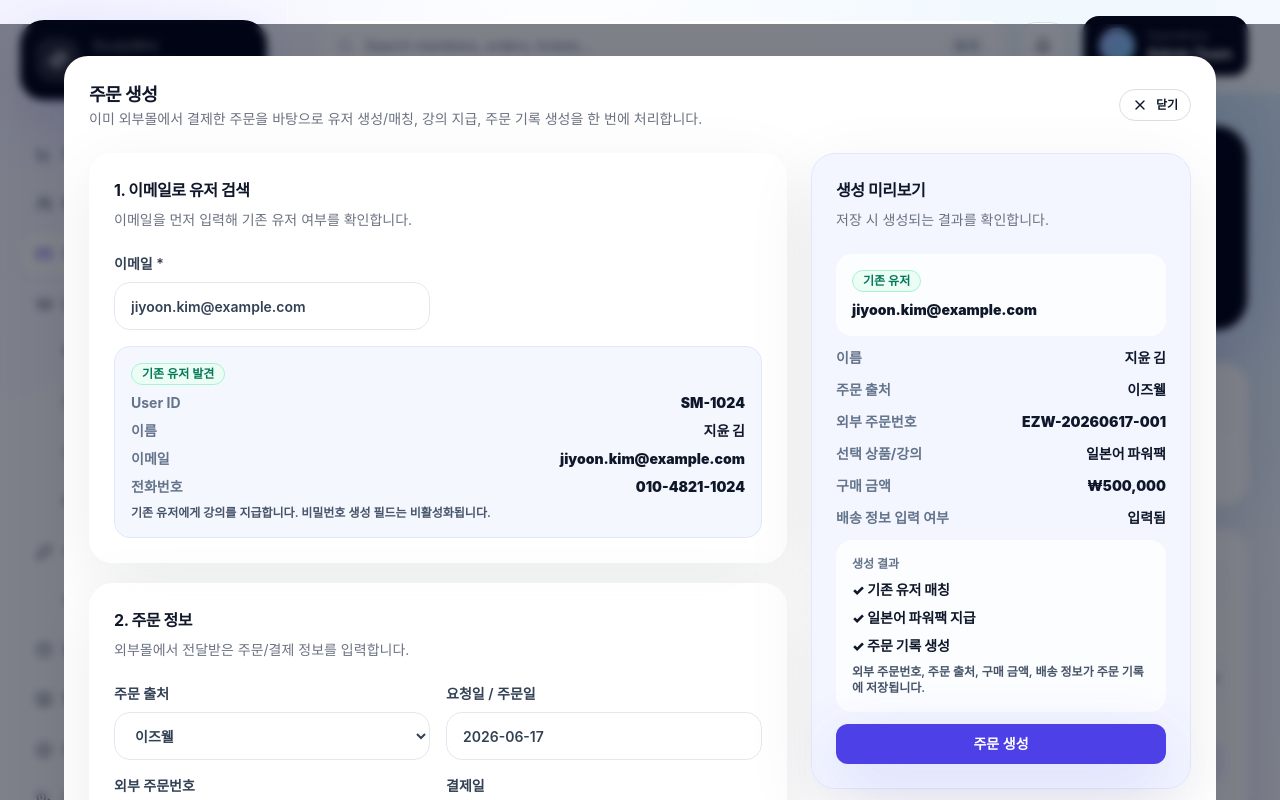
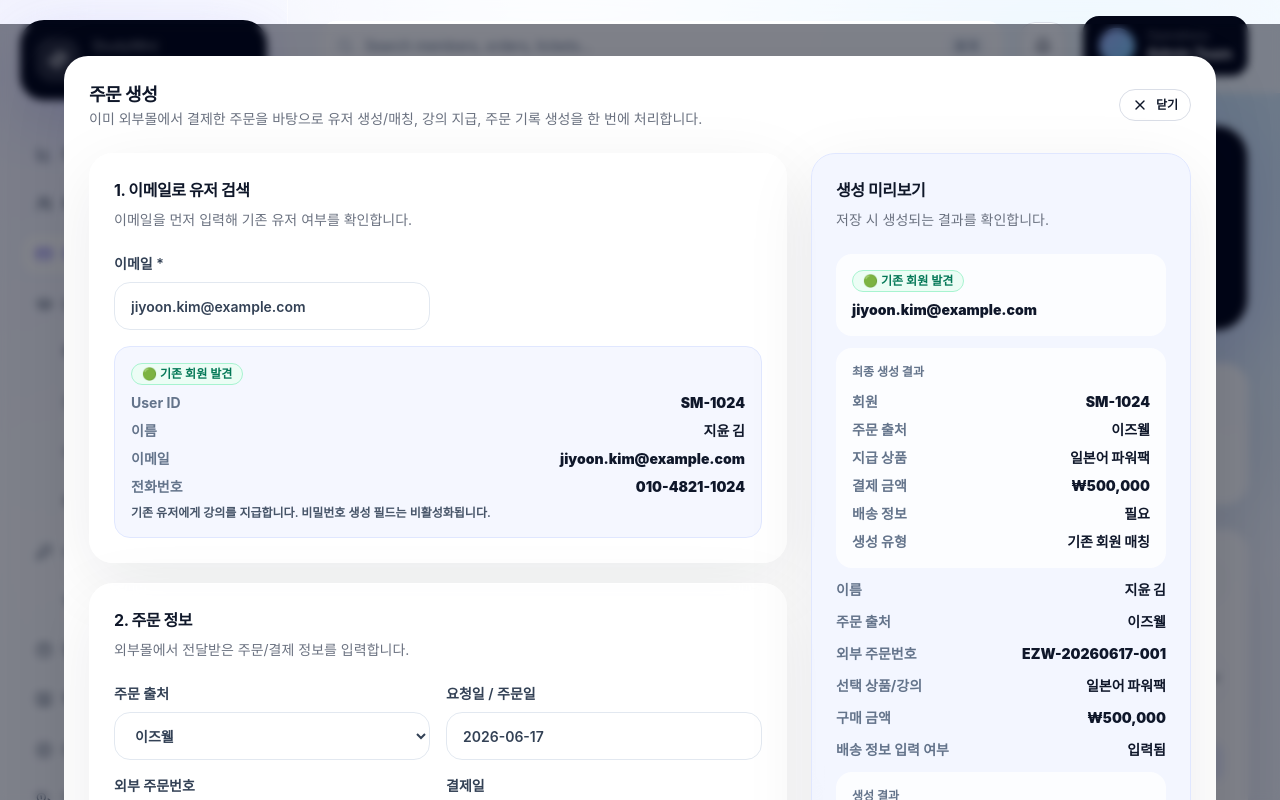
Before and after one commit to koo-2dub/studymini-admin-frontend, a Next.js app: page /orders in a window 1280 px wide. Both pictures are taken after a click on the button "주문 생성". Shown: the top 800 px of the page. Built offline with nearby package versions, Linux system fonts and the light colour scheme.

Commit message:
Add delivery-aware order creation preview

```diff
--- a/components/dashboard/orders-dashboard.tsx
+++ b/components/dashboard/orders-dashboard.tsx
@@ -310,10 +310,10 @@ function PaymentLinkDialog({ onClose }: { onClose: () => void }) {
 }
 
 const manualOrderProducts = [
-  { id: "COURSE-BIZ-KO-12W", sku: "BIZ-KO-12W", name: "비즈니스 회화 집중반", type: "코스", price: 215000, summary: "12주 비즈니스 한국어 회화 · 온라인 수업 24개", lessons: ["비즈니스 자기소개", "회의 표현", "이메일 표현", "프레젠테이션 말하기"] },
-  { id: "COURSE-EN-LISTENING-STARTER", sku: "EN-LISTENING-STARTER", name: "영어 리스닝 스타터", type: "코스", price: 99000, summary: "영어 듣기 입문 과정 · 핵심 레슨 18개", lessons: ["영어 리스닝 1단계", "영어 리스닝 2단계", "쉐도잉 트레이닝"] },
-  { id: "PACK-JP-POWER", sku: "JP-POWER-PACK", name: "일본어 파워팩", type: "패키지", price: 500000, summary: "일본어 기초 + 문법 + 네이티브 회화 패키지", lessons: ["일본어 1단계", "일본어 2단계", "일본어 3단계", "일본어 4단계"] },
-  { id: "PACK-SPA-BASIC", sku: "SPA-BASIC-08W", name: "스페인어 베이직 패키지", type: "패키지", price: 149000, summary: "스페인어 베이직 8주 과정 + 복습 자료", lessons: ["스페인어 1단계", "스페인어 2단계", "스페인어 회화 입문"] },
+  { id: "COURSE-BIZ-KO-12W", sku: "BIZ-KO-12W", name: "비즈니스 회화 집중반", type: "코스", productType: "디지털 상품", requiresShipping: false, price: 215000, summary: "12주 비즈니스 한국어 회화 · 온라인 수업 24개", lessons: ["비즈니스 자기소개", "회의 표현", "이메일 표현", "프레젠테이션 말하기"], permissions: ["비즈니스 회화 집중반", "비즈니스 자기소개", "회의 표현", "이메일 표현", "프레젠테이션 말하기"] },
+  { id: "COURSE-EN-LISTENING-STARTER", sku: "EN-LISTENING-STARTER", name: "영어 리스닝 스타터", type: "코스", productType: "디지털 상품", requiresShipping: false, price: 99000, summary: "영어 듣기 입문 과정 · 핵심 레슨 18개", lessons: ["영어 리스닝 1단계", "영어 리스닝 2단계", "쉐도잉 트레이닝"], permissions: ["영어 리스닝 스타터", "영어 리스닝 1단계", "영어 리스닝 2단계", "쉐도잉 트레이닝"] },
+  { id: "PACK-JP-POWER", sku: "JP-POWER-PACK", name: "일본어 파워팩", type: "패키지", productType: "디지털 + 페이퍼", requiresShipping: true, price: 500000, summary: "일본어 기초 + 문법 + 네이티브 회화 패키지", lessons: ["일본어 1단계", "일본어 2단계", "일본어 3단계", "일본어 4단계"], permissions: ["일본어 파워팩", "일본어 1단계", "일본어 2단계", "일본어 3단계", "일본어 4단계"] },
+  { id: "PACK-SPA-BASIC", sku: "SPA-BASIC-08W", name: "스페인어 베이직 패키지", type: "패키지", productType: "디지털 + 페이퍼", requiresShipping: true, price: 149000, summary: "스페인어 베이직 8주 과정 + 복습 자료", lessons: ["스페인어 1단계", "스페인어 2단계", "스페인어 회화 입문"], permissions: ["스페인어 베이직 패키지", "스페인어 1단계", "스페인어 2단계", "스페인어 회화 입문"] },
 ];
 
 function ManualOrderDialog({ onClose }: { onClose: () => void }) {
@@ -341,10 +341,12 @@ function ManualOrderDialog({ onClose }: { onClose: () => void }) {
   const selectedProduct = manualOrderProducts.find((product) => product.id === selectedProductId);
   const normalizedProductQuery = productQuery.trim().toLowerCase();
   const productResults = manualOrderProducts.filter((product) => !normalizedProductQuery || [product.id, product.sku, product.name, product.type].join(" ").toLowerCase().includes(normalizedProductQuery)).slice(0, 5);
-  const hasShippingInfo = [recipient, shippingPhone, shippingAddress, shippingDetailAddress, shippingPostalCode].some((value) => value.trim());
-  const userStatus = existingUser ? "기존 유저" : "신규 유저 생성 예정";
+  const requiresShipping = selectedProduct?.requiresShipping ?? false;
+  const hasShippingInfo = requiresShipping && [recipient, shippingPhone, shippingAddress, shippingDetailAddress, shippingPostalCode].some((value) => value.trim());
+  const userStatus = existingUser ? "🟢 기존 회원 발견" : "🟡 신규 회원 생성 예정";
   const previewName = existingUser?.name ?? name;
-  const userResultLabel = existingUser ? "기존 유저 매칭" : "신규 유저 생성";
+  const previewMemberId = existingUser?.id ?? "신규 회원 생성 후 발급";
+  const userResultLabel = existingUser ? "기존 회원 매칭" : "신규 회원 생성";
 
   const selectProduct = (productId: string) => {
     const product = manualOrderProducts.find((item) => item.id === productId);
@@ -371,7 +373,7 @@ function ManualOrderDialog({ onClose }: { onClose: () => void }) {
               <div className="rounded-2xl border border-indigo-100 bg-indigo-50/60 p-4 md:col-span-2">
                 {existingUser ? (
                   <div className="space-y-2 text-sm">
-                    <Badge variant="success">기존 유저 발견</Badge>
+                    <Badge variant="success">🟢 기존 회원 발견</Badge>
                     <PreviewRow label="User ID" value={existingUser.id} />
                     <PreviewRow label="이름" value={existingUser.name} />
                     <PreviewRow label="이메일" value={existingUser.email} />
@@ -380,12 +382,12 @@ function ManualOrderDialog({ onClose }: { onClose: () => void }) {
                   </div>
                 ) : (
                   <div className="space-y-3">
-                    <Badge variant="warning">신규 유저 생성 필요</Badge>
-                    <p className="text-sm font-semibold text-slate-600">저장 시 아래 정보로 유저가 자동 생성되고 선택 상품/강의가 지급됩니다.</p>
+                    <Badge variant="warning">🟡 신규 회원 생성 예정</Badge>
+                    <p className="text-sm font-semibold text-slate-600">신규 회원 생성 후 강의 지급까지 함께 처리됩니다.</p>
                     <div className="grid gap-4 md:grid-cols-2">
                       <TextField label="이름/닉네임" value={name} onChange={setName} placeholder="복지몰 고객" />
                       <TextField label="전화번호" value={phone} onChange={setPhone} placeholder="010-0000-0000" />
-                      <TextField label="임시 비밀번호" value={temporaryPassword} onChange={setTemporaryPassword} placeholder="임시 비밀번호" />
+                      <TextField label="임시 비밀번호 생성" value={temporaryPassword} onChange={setTemporaryPassword} placeholder="임시 비밀번호" />
                     </div>
                   </div>
                 )}
@@ -403,31 +405,32 @@ function ManualOrderDialog({ onClose }: { onClose: () => void }) {
 
             <FormSection title="3. 상품/강의 선택" description="코스 ID, 패키지 ID 또는 SKU로 검색해 지급할 상품/강의를 선택합니다.">
               <SearchField label="코스 ID / 패키지 ID / SKU 검색" value={productQuery} onChange={setProductQuery} placeholder="COURSE-, PACK-, SKU" />
-              <div className="space-y-2 md:col-span-2">{productResults.map((product) => <button key={product.id} type="button" onClick={() => selectProduct(product.id)} className={selectedProductId === product.id ? "w-full rounded-2xl border border-indigo-300 bg-indigo-50 p-4 text-left shadow-sm" : "w-full rounded-2xl border border-slate-100 bg-white p-4 text-left transition hover:border-indigo-200 hover:bg-indigo-50/50"}><p className="text-sm font-black text-slate-900">{product.name}</p><p className="mt-1 text-xs font-bold text-indigo-700">{product.type}</p><p className="mt-1 font-mono text-xs font-semibold text-slate-500">{product.sku} · {product.id}</p><p className="mt-2 text-xs font-semibold text-slate-600">{product.summary}</p></button>)}</div>
-              {selectedProduct ? <><ReadOnlyField label="상품명" value={selectedProduct.name} /><ReadOnlyField label="상품 ID" value={selectedProduct.id} /><ReadOnlyField label="SKU" value={selectedProduct.sku} /><ReadOnlyField label="상품 유형" value={selectedProduct.type} /><ReadOnlyField label="포함 강의/수업 요약" value={selectedProduct.summary} /><GrantPreview product={selectedProduct} /></> : null}
+              <div className="space-y-2 md:col-span-2">{productResults.map((product) => <button key={product.id} type="button" onClick={() => selectProduct(product.id)} className={selectedProductId === product.id ? "w-full rounded-2xl border border-indigo-300 bg-indigo-50 p-4 text-left shadow-sm" : "w-full rounded-2xl border border-slate-100 bg-white p-4 text-left transition hover:border-indigo-200 hover:bg-indigo-50/50"}><p className="text-sm font-black text-slate-900">{product.name}</p><p className="mt-1 text-xs font-bold text-indigo-700">{product.productType}</p><p className="mt-1 font-mono text-xs font-semibold text-slate-500">{product.sku} · {product.id}</p><p className="mt-2 text-xs font-semibold text-slate-600">{product.summary}</p></button>)}</div>
+              {selectedProduct ? <><ReadOnlyField label="상품명" value={selectedProduct.name} /><ReadOnlyField label="상품 ID" value={selectedProduct.id} /><ReadOnlyField label="SKU" value={selectedProduct.sku} /><ReadOnlyField label="상품 유형" value={selectedProduct.productType} /><ReadOnlyField label="상품 구분" value={selectedProduct.type} /><ReadOnlyField label="포함 강의/수업 요약" value={selectedProduct.summary} /><GrantPreview product={selectedProduct} /></> : null}
             </FormSection>
 
-            <FormSection title="4. 배송 정보" description="외부몰 주문에 포함된 배송 정보를 주문 기록에 함께 저장합니다.">
+            {requiresShipping ? <FormSection title="4. 배송 정보" description="선택 상품이 페이퍼를 포함하므로 배송 정보를 주문 기록에 함께 저장합니다.">
               <TextField label="수령인" value={recipient} onChange={setRecipient} placeholder="수령인" />
               <TextField label="전화번호" value={shippingPhone} onChange={setShippingPhone} placeholder="010-0000-0000" />
               <TextField label="주소" value={shippingAddress} onChange={setShippingAddress} placeholder="기본 주소" />
               <TextField label="상세 주소" value={shippingDetailAddress} onChange={setShippingDetailAddress} placeholder="상세 주소" />
               <TextField label="우편번호" value={shippingPostalCode} onChange={setShippingPostalCode} placeholder="00000" />
               <label className="space-y-2 text-sm font-semibold text-slate-700"><span>배송 메모</span><textarea className="min-h-24 w-full rounded-2xl border border-slate-200 bg-white/90 px-4 py-3 text-sm font-semibold outline-none" value={shippingMemo} onChange={(event) => setShippingMemo(event.target.value)} /></label>
-            </FormSection>
+            </FormSection> : null}
           </div>
           <aside className="space-y-4">
             <Card className="border-indigo-100 bg-indigo-50/70">
               <CardHeader><CardTitle className="text-base">생성 미리보기</CardTitle><CardDescription>저장 시 생성되는 결과를 확인합니다.</CardDescription></CardHeader>
               <CardContent className="space-y-3 text-sm">
                 <div className="rounded-2xl bg-white/80 p-4"><Badge variant={existingUser ? "success" : "warning"}>{userStatus}</Badge><p className="mt-2 break-all font-black text-slate-900">{email || "이메일 필수"}</p></div>
+                <div className="rounded-2xl bg-white/80 p-4"><p className="text-xs font-bold text-slate-500">최종 생성 결과</p><div className="mt-3 space-y-2"><PreviewRow label="회원" value={previewMemberId} /><PreviewRow label="주문 출처" value={source} /><PreviewRow label="지급 상품" value={selectedProduct?.name ?? "미선택"} /><PreviewRow label="결제 금액" value={formatCurrency(paymentAmount)} /><PreviewRow label="배송 정보" value={requiresShipping ? "필요" : "불필요"} /><PreviewRow label="생성 유형" value={userResultLabel} /></div></div>
                 <PreviewRow label="이름" value={previewName || "-"} />
                 <PreviewRow label="주문 출처" value={source} />
                 <PreviewRow label="외부 주문번호" value={externalOrderNumber || "-"} />
                 <PreviewRow label="선택 상품/강의" value={selectedProduct?.name ?? "미선택"} />
                 <PreviewRow label="구매 금액" value={formatCurrency(paymentAmount)} />
-                <PreviewRow label="배송 정보 입력 여부" value={hasShippingInfo ? "입력됨" : "미입력"} />
-                <div className="rounded-2xl bg-white/80 p-4"><p className="text-xs font-bold text-slate-500">생성 결과</p><ul className="mt-2 space-y-2 text-sm font-black text-slate-900"><li>✓ {userResultLabel}</li><li>✓ {selectedProduct?.name ?? "상품/강의"} 지급</li><li>✓ 주문 기록 생성</li></ul><p className="mt-2 text-xs font-semibold text-slate-600">외부 주문번호, 주문 출처, 구매 금액, 배송 정보가 주문 기록에 저장됩니다.</p></div>
+                <PreviewRow label="배송 정보 입력 여부" value={requiresShipping ? (hasShippingInfo ? "입력됨" : "미입력") : "불필요"} />
+                <div className="rounded-2xl bg-white/80 p-4"><p className="text-xs font-bold text-slate-500">생성 결과</p><ul className="mt-2 space-y-2 text-sm font-black text-slate-900"><li>✓ {userResultLabel}</li>{selectedProduct?.permissions.map((permission) => <li key={permission}>✓ {permission} 지급</li>)}<li>✓ 주문 기록 생성</li></ul><p className="mt-2 text-xs font-semibold text-slate-600">외부 주문번호, 주문 출처, 구매 금액, 배송 정보가 주문 기록에 저장됩니다.</p></div>
                 <Button type="button" className="w-full" disabled={!email || !selectedProduct}>주문 생성</Button>
               </CardContent>
             </Card>
@@ -438,11 +441,16 @@ function ManualOrderDialog({ onClose }: { onClose: () => void }) {
   );
 }
 
-function GrantPreview({ product }: { product: { name: string; type: string; lessons: string[] } }) {
+function GrantPreview({ product }: { product: { name: string; type: string; productType: string; lessons: string[]; permissions: string[] } }) {
   return (
     <div className="rounded-2xl border border-indigo-100 bg-indigo-50/60 p-4 md:col-span-2">
-      <p className="text-xs font-bold text-slate-500">{product.type === "패키지" ? "지급 예정 패키지" : "지급 예정 강의"}</p>
+      <p className="text-xs font-bold text-slate-500">지급 예정 권한</p>
+      <ul className="mt-2 space-y-2 text-sm font-black text-slate-900">
+        {product.permissions.map((permission) => <li key={permission}>✓ {permission}</li>)}
+      </ul>
+      <p className="mt-4 text-xs font-bold text-slate-500">{product.type === "패키지" ? "지급 예정 패키지" : "지급 예정 강의"}</p>
       <p className="mt-1 text-sm font-black text-slate-900">{product.name}</p>
+      <p className="mt-1 text-xs font-semibold text-indigo-700">상품 유형: {product.productType}</p>
       <p className="mt-3 text-xs font-bold text-slate-500">하위 포함 강의</p>
       <ul className="mt-2 grid gap-2 text-sm font-semibold text-slate-700 sm:grid-cols-2">
         {product.lessons.map((lesson) => <li key={lesson} className="rounded-xl bg-white/80 px-3 py-2">• {lesson}</li>)}
```
